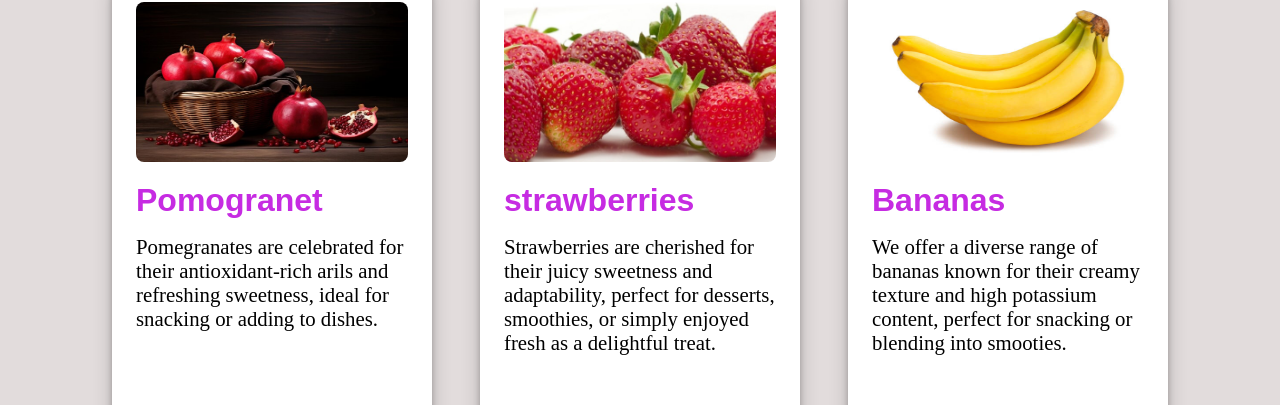
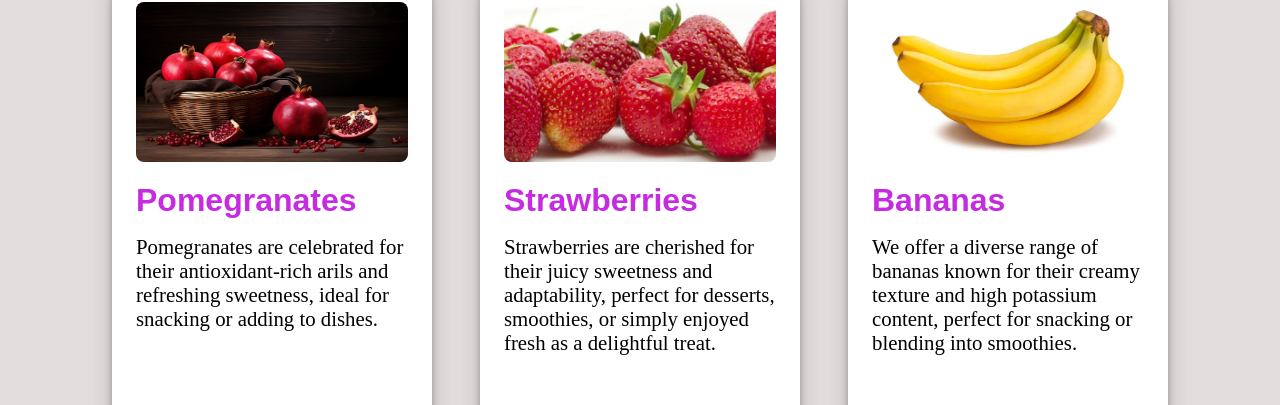
Before and after one commit to Geethanimi/CODSOFT, a plain HTML site: page Landing page/index.html in a window 1280 px wide. Shown: the part 3228-3633 px from the top of the page. Drawn offline with Linux system fonts and the light colour scheme; files whose address does not match are found by name.

Commit message:
Update index.html

```diff
--- a/Landing page/index.html
+++ b/Landing page/index.html
@@ -73,14 +73,14 @@
              </div>
              <div class="tile">
                 <img src="images/pome.jpg">
-                <h3>Pomogranet</h3>
+                <h3>Pomegranates</h3>
                 <p>
                     Pomegranates are celebrated for their antioxidant-rich arils and refreshing sweetness, ideal for snacking or adding to dishes.
                 </p>
              </div>
              <div class="tile">
                 <img src="images/strawberries.jpg" >
-                <h3>strawberries</h3>
+                <h3>Strawberries</h3>
                 <p>
                     Strawberries are cherished for their juicy sweetness and adaptability, perfect for desserts, smoothies, or simply enjoyed fresh as a delightful treat.
                 </p>
@@ -89,7 +89,7 @@
                 <img src="images/banana.jpg">
                 <h3>Bananas</h3>
                 <p>
-                    We offer a diverse range of bananas known for their creamy texture and high potassium content, perfect for snacking or blending into smooties.
+                    We offer a diverse range of bananas known for their creamy texture and high potassium content, perfect for snacking or blending into smoothies.
                 </p>
             </div>
             </div>
```
